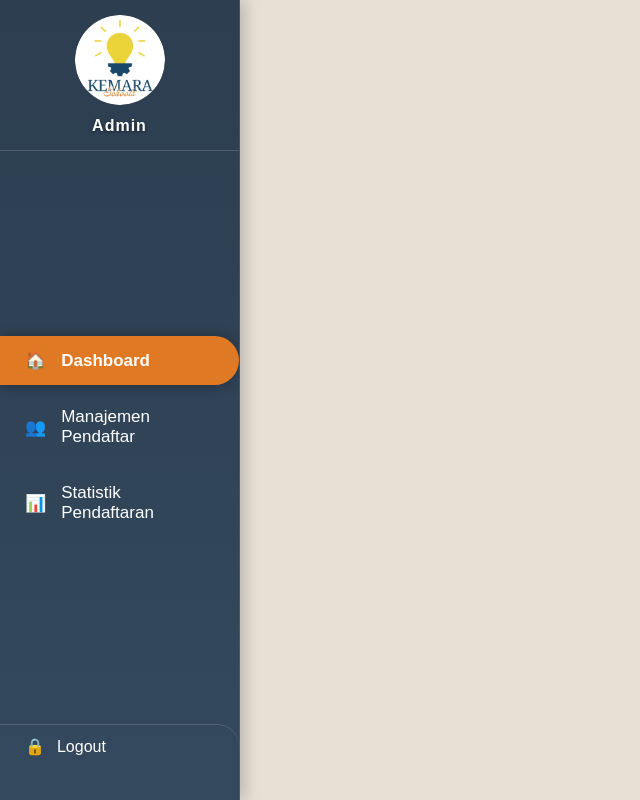
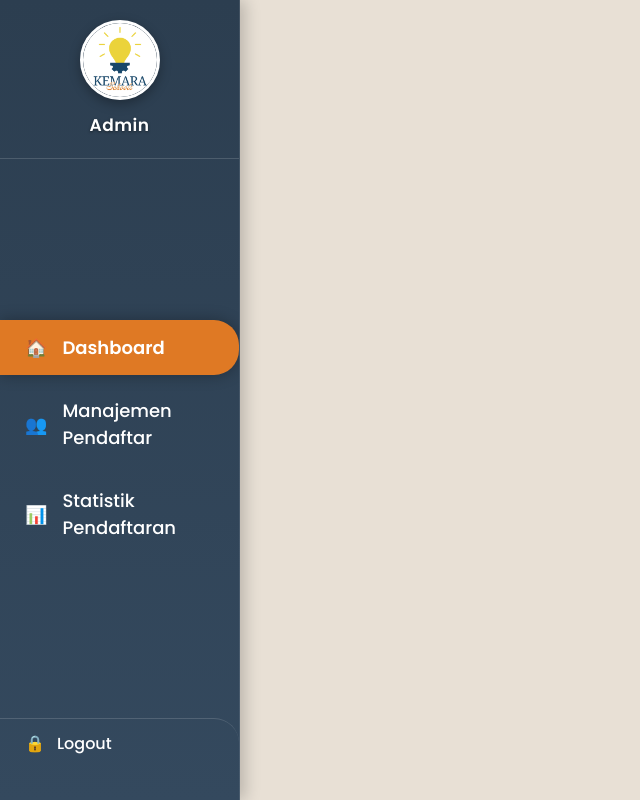
Before and after one commit to zskiamekaa/kemarawebsite, a PHP site: page /includes/sidebar.php in a window 1280 px wide. Shown: the whole page, without its empty margins (0-640 px from the left). Run offline with PHP 8.4, Linux system fonts and the light colour scheme.

Commit message:
adminnew

```diff
--- a/includes/sidebar.php
+++ b/includes/sidebar.php
@@ -7,13 +7,15 @@ if (!isset($active)) $active = 'dashboard';
     <meta charset="UTF-8">
     <title>Sidebar Admin</title>
     <meta name="viewport" content="width=device-width, initial-scale=1.0">
+    <!-- Google Fonts -->
+    <link href="https://fonts.googleapis.com/css2?family=Poppins:wght@400;500;600;700&display=swap" rel="stylesheet">
     <style>
         /* RESET */
         * {
             margin: 0;
             padding: 0;
             box-sizing: border-box;
-            font-family: 'Arial', sans-serif;
+            font-family: 'Poppins', sans-serif; /* ganti font jadi Poppins */
         }
 
         body {
@@ -41,44 +43,42 @@ if (!isset($active)) $active = 'dashboard';
 
         /* Brand */
         .brand {
-            padding: 25px 20px;
+            padding: 20px;
             text-align: center;
             border-bottom: 1px solid rgba(255,255,255,0.15);
         }
 
         .brand img {
-            width: 90px;
-            height: 90px;
+            width: 80px;
+            height: 80px;
             border-radius: 50%;
             display: block;
             margin: 0 auto;
-            transition: transform 0.4s ease, box-shadow 0.4s ease;
+            border: 3px solid #fff;
+            box-shadow: 0 4px 12px rgba(0,0,0,0.3);
+            transition: transform 0.4s ease, box-shadow 0.4s ease, border-color 0.4s ease;
         }
 
         .brand img:hover {
-            transform: scale(1.15);
-            box-shadow: 0 0 15px rgba(255,255,255,0.3);
+            transform: scale(1.1);
+            box-shadow: 0 6px 18px rgba(0,0,0,0.4);
+            border-color: #DF7924;
         }
 
         .brand-name {
             margin-top: 12px;
-            font-weight: bold;
-            font-size: 16px;
-            letter-spacing: 1px;
+            font-weight: 600;
+            font-size: 17px;
+            letter-spacing: 0.5px;
             text-shadow: 0 1px 3px rgba(0,0,0,0.5);
         }
 
         /* Menu */
-        .brand {
-    padding: 15px 20px; /* dikurangi agar menu lebih dekat */
-}
-
-nav {
-    display: flex;
-    flex-direction: column;
-    margin-top: 0; /* benar-benar menempel */
-}
-
+        nav {
+            display: flex;
+            flex-direction: column;
+            margin-top: 0;
+        }
 
         nav a {
             padding: 14px 25px;
@@ -87,6 +87,7 @@ nav {
             display: flex;
             align-items: center;
             font-size: 15px;
+            font-weight: 500;
             border-radius: 0 25px 25px 0;
             margin: 4px 0;
             position: relative;
@@ -95,7 +96,7 @@ nav {
 
         nav a span {
             margin-right: 15px;
-            font-size: 17px;
+            font-size: 18px;
         }
 
         nav a::before {
@@ -123,7 +124,7 @@ nav {
         nav a.active {
             background-color: #DF7924;
             color: white;
-            font-weight: bold;
+            font-weight: 600;
             box-shadow: 0 0 15px rgba(0,0,0,0.3);
         }
 
@@ -141,6 +142,7 @@ nav {
             display: flex;
             align-items: center;
             font-size: 14px;
+            font-weight: 500;
             border-radius: 0 25px 25px 0;
             margin: 2px 0;
             border-top: 1px solid rgba(255,255,255,0.15);
@@ -168,46 +170,6 @@ nav {
 
         .bottom-menu a:hover::before {
             width: 100%;
-        }
-
-        /* RESPONSIVE */
-        @media (max-width: 768px) {
-            aside {
-                width: 200px;
-            }
-
-            nav a {
-                padding: 12px 20px;
-                font-size: 14px;
-            }
-
-            .brand img {
-                width: 70px;
-                height: 70px;
-            }
-
-            .brand-name {
-                font-size: 15px;
-            }
-        }
-
-        @media (max-width: 480px) {
-            aside {
-                width: 60px;
-            }
-
-            nav a {
-                justify-content: center;
-                padding: 10px 0;
-            }
-
-            nav a span {
-                margin-right: 0;
-            }
-
-            .brand-name {
-                display: none;
-            }
         }
     </style>
 </head>
```
Also changed, not shown: statistik_pendaftaran.php (+69 -28 lines).
